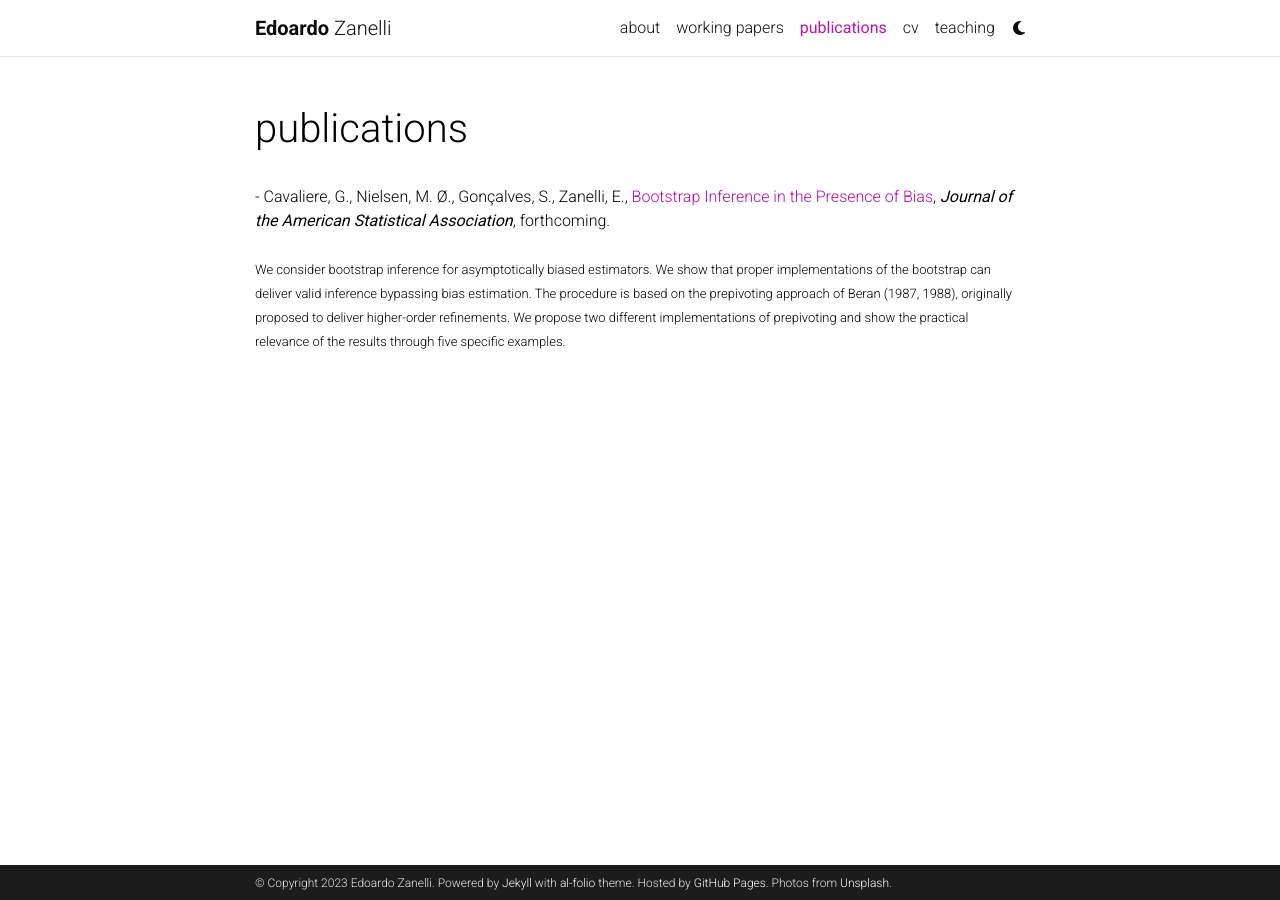
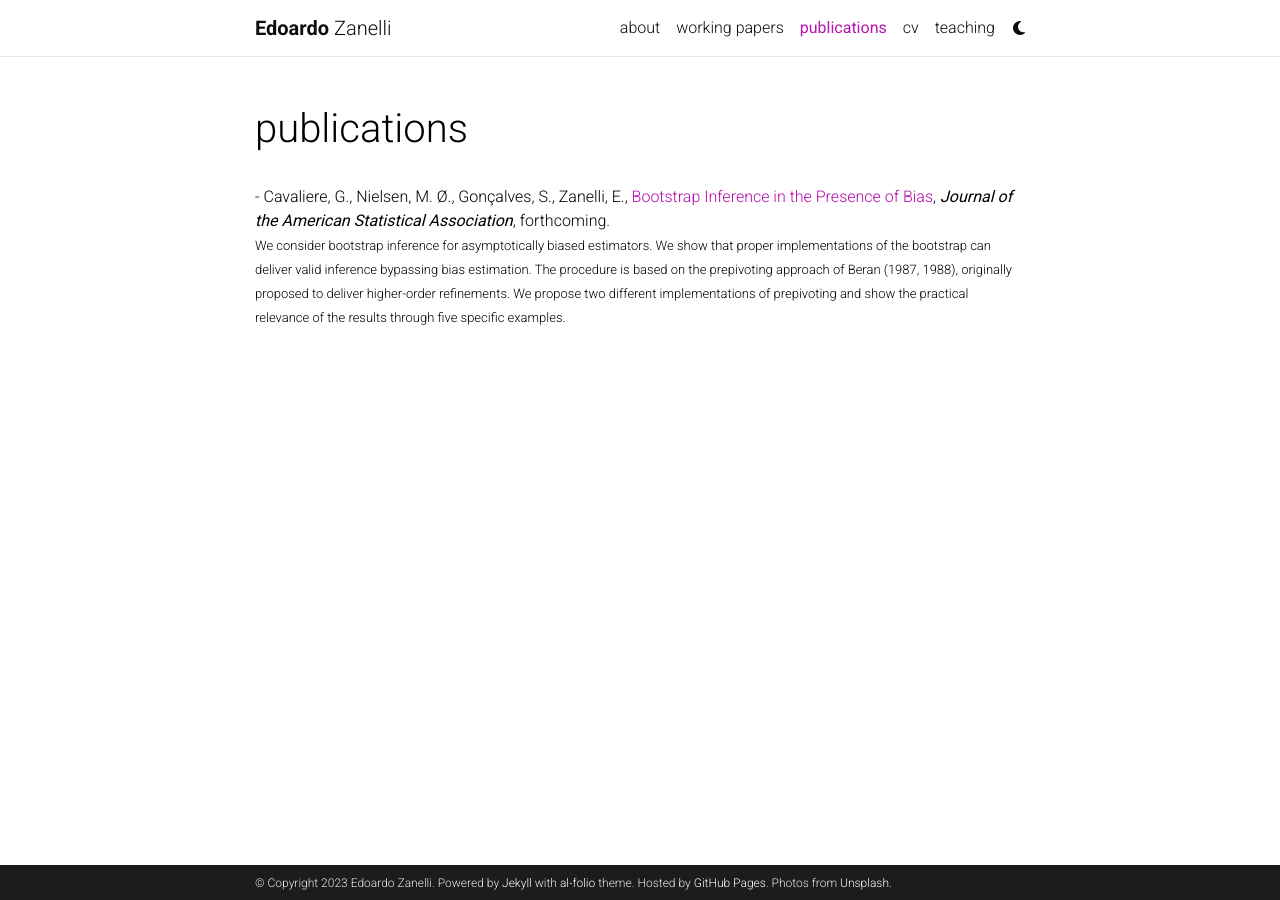
Before and after one commit to edoardozanelli/edoardozanelli.github.io, a Jekyll site: the page built from _pages/publications.md, in a window 1280 px wide. Built offline with Jekyll 4.4.1, drawn with Linux system fonts in a browser that asks for light colours; comment, search, counter and statistics services are not loaded; a style sheet for code colours, icons or effects is not loaded.

Commit message:
Update publications.md

```diff
--- a/_pages/publications.md
+++ b/_pages/publications.md
@@ -9,10 +9,7 @@
 <!-- _pages/publications.md -->
 <div class="publications">
 
-- Cavaliere, G., Nielsen, M. Ø., Gonçalves, S., Zanelli, E., <a href="https://www.tandfonline.com/doi/full/10.1080/01621459.2023.2284980">Bootstrap Inference in the Presence of Bias</a>, <b><i>Journal of the American Statistical Association</i></b>, forthcoming. <br>
+- Cavaliere, G., Nielsen, M. Ø., Gonçalves, S., Zanelli, E., <a href="https://www.tandfonline.com/doi/full/10.1080/01621459.2023.2284980">Bootstrap Inference in the Presence of Bias</a>, <b><i>Journal of the American Statistical Association</i></b>, forthcoming.
 
 
-<br>
-
-
-<font size="-1">We consider bootstrap inference for asymptotically biased estimators. We show that proper implementations of the bootstrap can deliver valid inference bypassing bias estimation. The procedure is based on the prepivoting approach of Beran (1987, 1988), originally proposed to deliver higher-order refinements. We propose two different implementations of prepivoting and show the practical relevance of the results through five specific examples.</font>
+<p><font size="-1">We consider bootstrap inference for asymptotically biased estimators. We show that proper implementations of the bootstrap can deliver valid inference bypassing bias estimation. The procedure is based on the prepivoting approach of Beran (1987, 1988), originally proposed to deliver higher-order refinements. We propose two different implementations of prepivoting and show the practical relevance of the results through five specific examples.</font>
```
